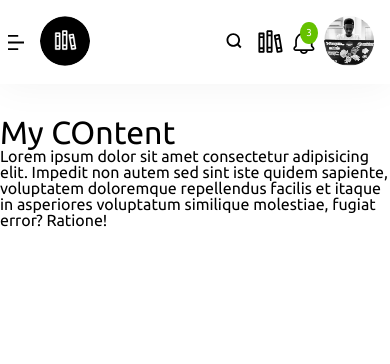
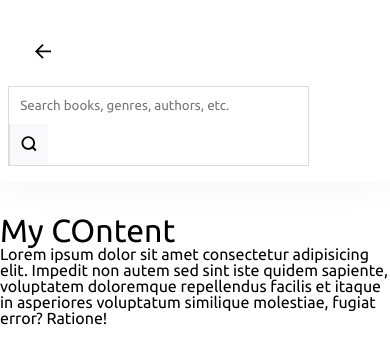
Before and after one commit to Easybuoy/quidax-assessment, a website: page index.html in a window 390 px wide. Both pictures are taken after a click on the element 234 px from the left and 42 px from the top of the page. Drawn offline with nearby package versions, Linux system fonts and the light colour scheme; files that its build step writes are made by us from their sources.

Commit message:
implement feedback

```diff
--- a/index.html
+++ b/index.html
@@ -12,6 +12,10 @@
   </head>
   <body>
     <nav>
+      <div class="nav__button" onclick="toggleBackButton()">
+        <img src="./assets/back.svg" alt="Back" />
+      </div>
+
       <div class="nav__left">
         <div class="nav__menu" onclick="toggleNav()">
           <img src="./assets/menu.svg" alt="Menu" />
@@ -38,7 +42,11 @@
       </div>
 
       <div class="nav__links">
-        <div class="nav__links__item search-icon">
+        <div
+          id="mobile-search"
+          onclick="toggleSearch()"
+          class="nav__links__item search-icon"
+        >
           <img src="./assets/search.svg" alt="Search" />
         </div>
 
--- a/js/index.js
+++ b/js/index.js
@@ -22,8 +22,42 @@ window.addEventListener("click", (e) => {
 //   console.log(window.screen);
 // });
 
+document.getElementById("mobile-search");
+
 const toggleNav = () => {
   document.getElementById("sidebar").classList.add("active");
 };
 
+const toggleSearch = () => {
+  const navLeft = document.getElementsByClassName("nav__left")[0];
+  navLeft.style.display = "none";
+
+  const navSearch = document.getElementsByClassName("nav__search")[0];
+  navSearch.style.display = "flex";
+  navSearch.style.width = "80%";
+  navSearch.style.marginRight = "0.5rem";
+
+  const navLinks = document.getElementsByClassName("nav__links")[0];
+  navLinks.style.display = "none";
+
+  const navButton = document.getElementsByClassName("nav__button")[0];
+  navButton.style.display = "flex";
+};
+
+const toggleBackButton = () => {
+  const navLeft = document.getElementsByClassName("nav__left")[0];
+  navLeft.style.display = "flex";
+
+  const navSearch = document.getElementsByClassName("nav__search")[0];
+  navSearch.style.display = "none";
+  // navSearch.style.width = "80%";
+  // navSearch.style.marginRight = "0.5rem";
+
+  const navLinks = document.getElementsByClassName("nav__links")[0];
+  navLinks.style.display = "flex";
+
+  const navButton = document.getElementsByClassName("nav__button")[0];
+  navButton.style.display = "none";
+};
+
 setActive();
--- a/less/navigation.less
+++ b/less/navigation.less
@@ -8,6 +8,10 @@ nav {
 
   @media only screen and (max-width: 500px) {
     padding: 1rem 0.5rem;
+  }
+
+  .nav__button {
+    display: none;
   }
 
   .nav__left {
```
